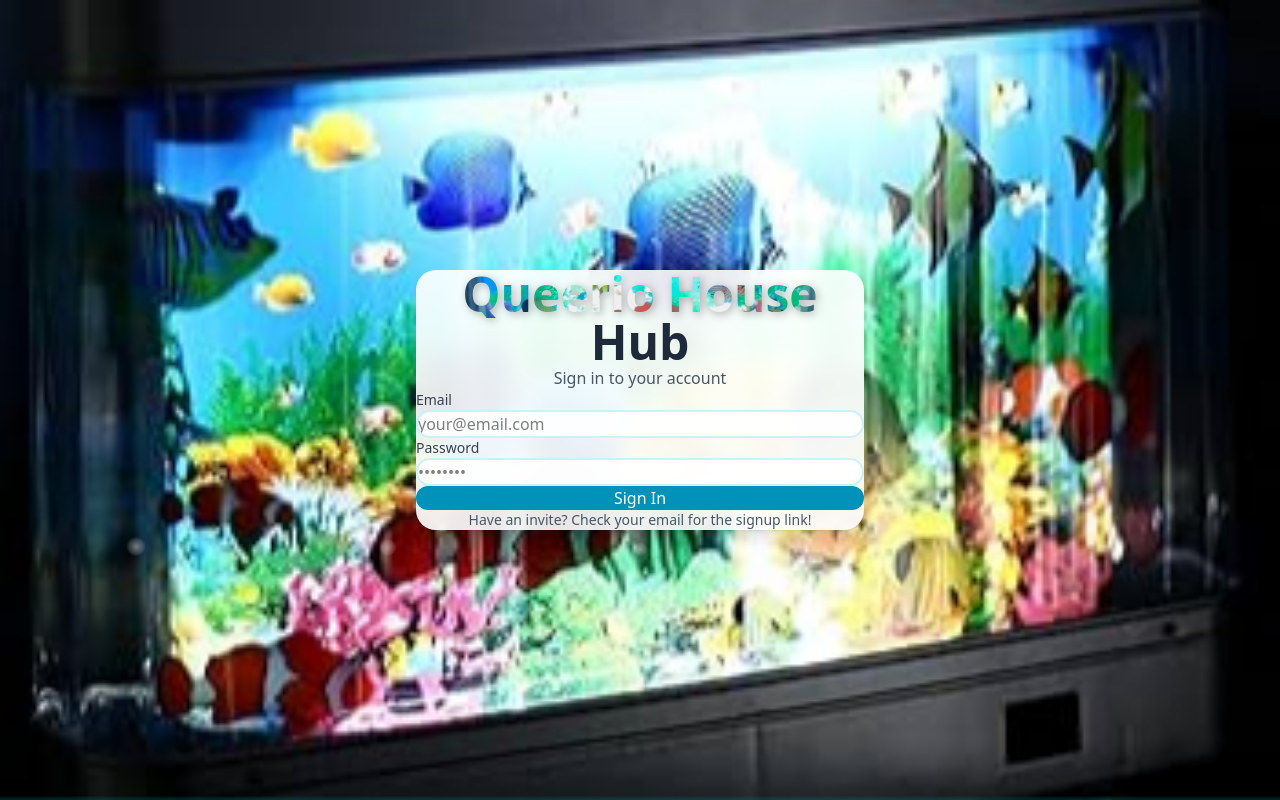
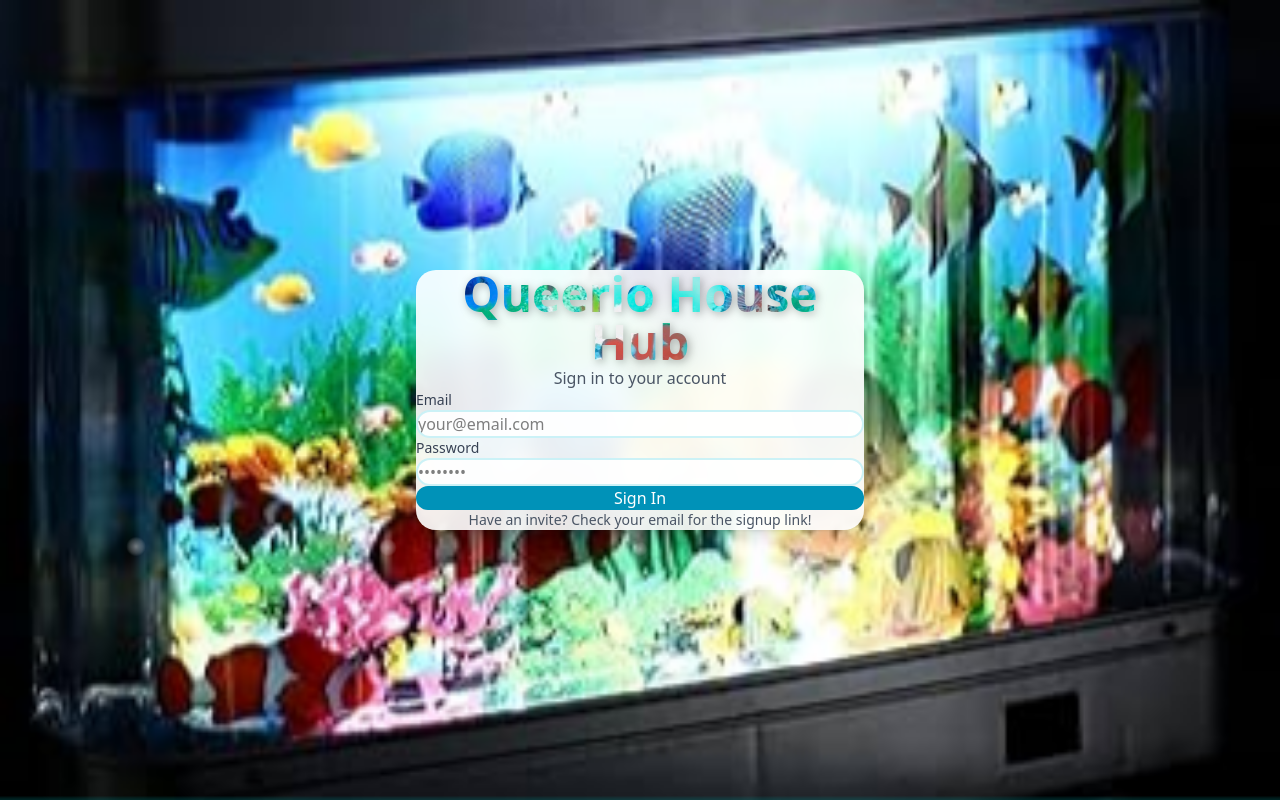
Before and after one commit to theemberfae-lgtm/Queerio-House-Hub, a React (Vite) app: page /login in a window 1280 px wide. Built offline with nearby package versions, Linux system fonts and the light colour scheme.

Commit message:
Full fish texture on title + consistent padding

```diff
--- a/src/App.jsx
+++ b/src/App.jsx
@@ -271,7 +271,7 @@ const validateRotation = (rotation) => {
           <div className="flex flex-col md:flex-row justify-between items-start md:items-center gap-4 md:gap-6">
             <div className="text-center" style={{minWidth: 0, flex: 1}}>
               <h1 className="text-4xl md:text-5xl font-bold text-gray-800 flex items-center justify-center gap-2" style={{flexWrap: 'wrap'}}>
-                <span style={{wordBreak: 'break-word'}}><span className="porthole-q">Queerio House</span> Hub</span>
+                <span style={{wordBreak: 'break-word'}}><span className="porthole-q">Queerio House Hub</span></span>
               </h1>
               <p className="text-gray-600 text-sm md:text-base" style={{wordBreak: 'break-word'}}>
   {householdMembers.length > 0
--- a/src/Login.jsx
+++ b/src/Login.jsx
@@ -27,16 +27,17 @@ const Login = () => {
   };
 
   return (
-    <div className="min-h-screen flex items-center justify-center px-4 md:px-16 py-4 md:py-8" style={{
+    <div className="min-h-screen flex justify-center" style={{
       backgroundImage: 'url(/tank-background.jpg)',
       backgroundSize: 'cover',
       backgroundPosition: 'center',
       backgroundAttachment: 'fixed'
     }}>
+      <div className="w-full max-w-6xl px-4 md:px-16 py-4 md:py-8 flex items-center justify-center">
       <div className="rounded-lg shadow-lg p-8 w-full max-w-md" style={{background: 'rgba(255, 255, 255, 0.9)', backdropFilter: 'blur(10px)'}}>
         <div className="text-center mb-8">
           <div className="flex items-center justify-center gap-2 mb-2">
-            <h1 className="text-4xl md:text-5xl font-bold text-gray-800"><span className="porthole-q">Queerio House</span> Hub</h1>
+            <h1 className="text-4xl md:text-5xl font-bold text-gray-800"><span className="porthole-q">Queerio House Hub</span></h1>
           </div>
           <p className="text-gray-600">Sign in to your account</p>
         </div>
@@ -89,6 +90,7 @@ const Login = () => {
           Have an invite? Check your email for the signup link!
         </p>
       </div>
+      </div>
     </div>
   );
 };
--- a/src/Signup.jsx
+++ b/src/Signup.jsx
@@ -54,16 +54,17 @@ const Signup = () => {
   };
 
   return (
-    <div className="min-h-screen flex items-center justify-center px-4 md:px-16 py-4 md:py-8" style={{
+    <div className="min-h-screen flex justify-center" style={{
       backgroundImage: 'url(/tank-background.jpg)',
       backgroundSize: 'cover',
       backgroundPosition: 'center',
       backgroundAttachment: 'fixed'
     }}>
+      <div className="w-full max-w-6xl px-4 md:px-16 py-4 md:py-8 flex items-center justify-center">
       <div className="rounded-lg shadow-lg p-8 w-full max-w-md" style={{background: 'rgba(255, 255, 255, 0.9)', backdropFilter: 'blur(10px)'}}>
         <div className="text-center mb-8">
           <div className="flex items-center justify-center gap-2 mb-2">
-            <h1 className="text-4xl md:text-5xl font-bold text-gray-800"><span className="porthole-q">Queerio House</span> Hub</h1>
+            <h1 className="text-4xl md:text-5xl font-bold text-gray-800"><span className="porthole-q">Queerio House Hub</span></h1>
           </div>
           <p className="text-gray-600">Create your account</p>
           {inviteEmail && (
@@ -150,6 +151,7 @@ const Signup = () => {
           </a>
         </p>
       </div>
+      </div>
     </div>
   );
 };
```
